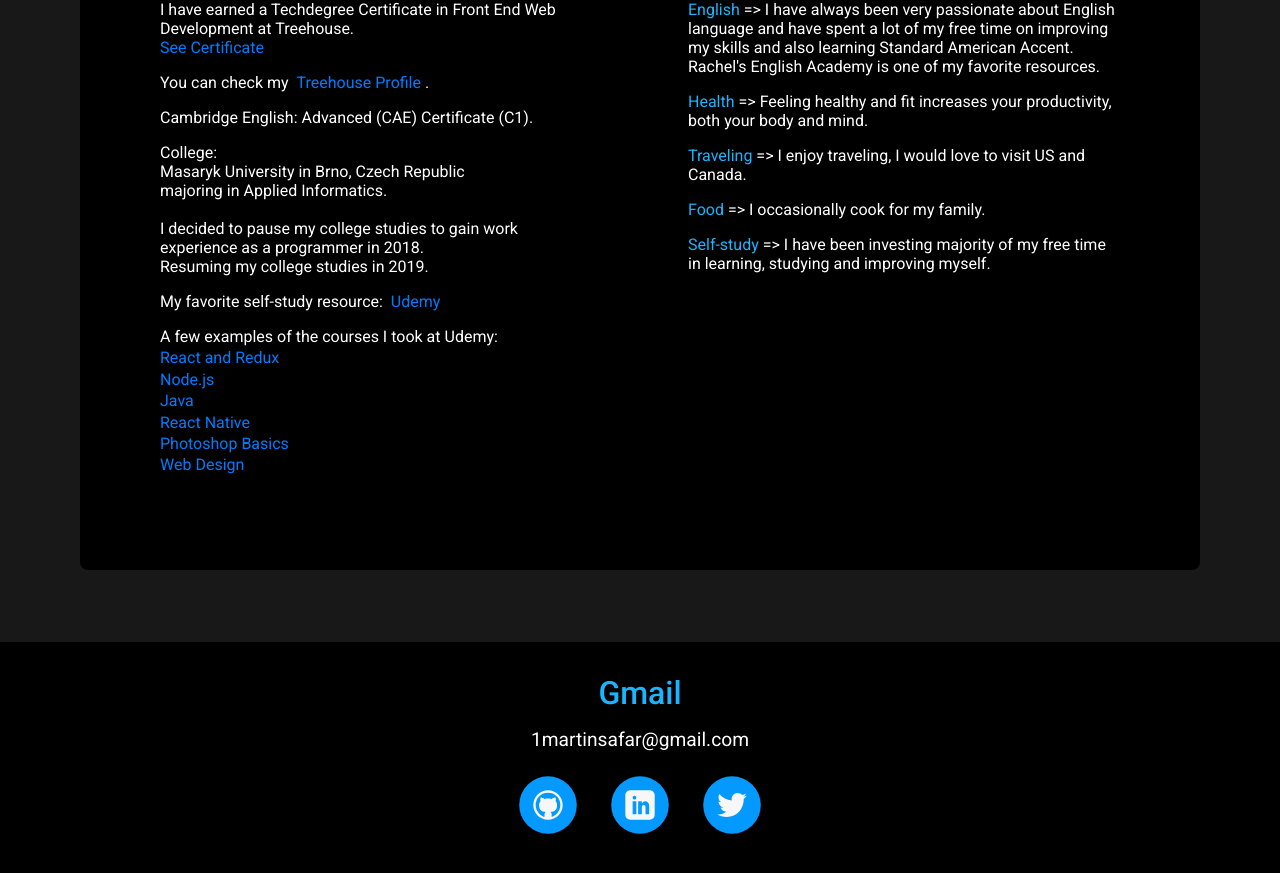
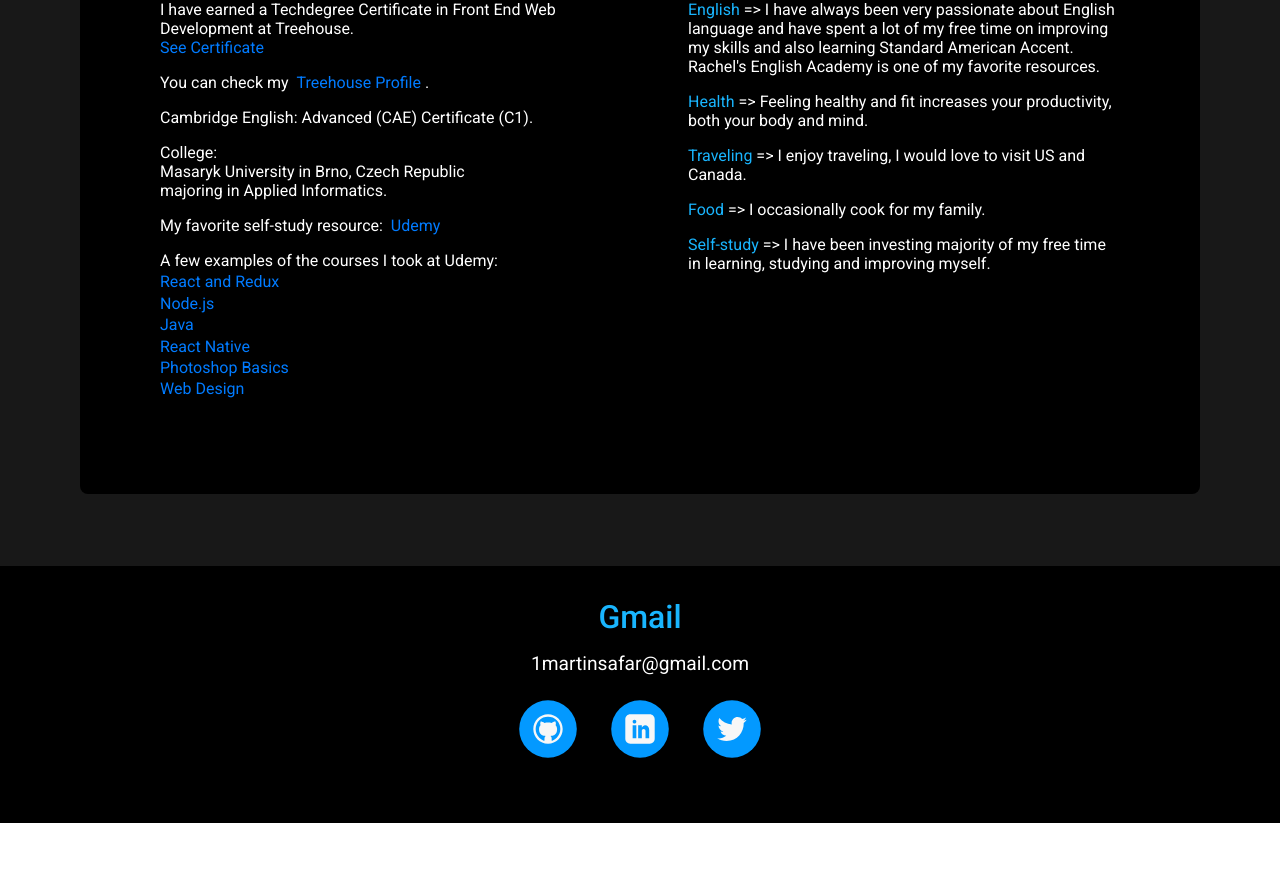
Before and after one commit to 1martinsafar/portfolio-martin-safar, a React app: page /#/about in a window 1280 px wide. Shown: the part 1370-2243 px from the top of the page. After the commit the page ends 2193 px from the top, so only its background shows below. Built offline with nearby package versions, Linux system fonts and the light colour scheme; a web font is replaced by a local one.

Commit message:
small change for About page

```diff
--- a/src/pages/About/About.js
+++ b/src/pages/About/About.js
@@ -167,10 +167,6 @@ const About = () => {
                             College:<br />
                             Masaryk University in Brno, Czech Republic<br />
                             majoring in Applied Informatics. <br />
-                            <br />
-                            I decided to pause my college studies to gain work
-                            experience as a programmer in 2018. <br />
-                            Resuming my college studies in 2019.
                         </p>
                         <p>
                             My favorite self-study resource:{' '}
```
